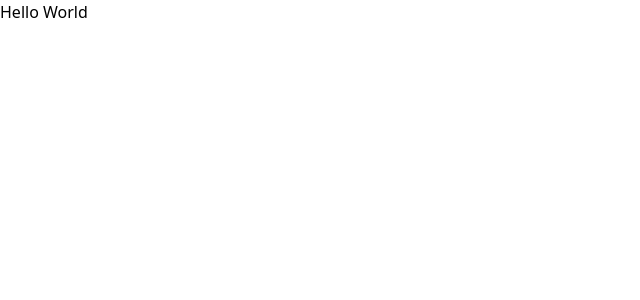
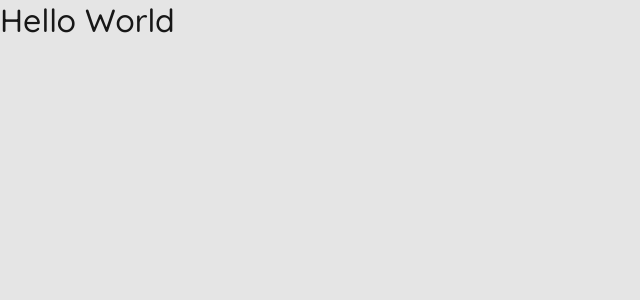
Before and after one commit to uynilo9/uynilo9, a Vue app: page / in a window 1280 px wide. Shown: the top 300 px of the page, without its empty margins (0-640 px from the left). Built offline with nearby package versions, Linux system fonts and the light colour scheme.

Commit message:
Use UnoCSS instead of WindiCSS, remove TODO.txt, add the path alias, setup a simple Vue component in the website

```diff
--- a/index.html
+++ b/index.html
@@ -6,7 +6,14 @@
   <meta name="viewport" content="width=device-width, initial-scale=1.0" />
   <title>uynilo9</title>
 </head>
-<body>
+<body
+  class="
+    flex
+    font-quicksand
+    @light:bg-black:10
+    @dark:bg-black:90
+  "
+>
   <div id="app"></div>
   <script type="module" src="/src/main.ts"></script>
 </body>
--- a/package.json
+++ b/package.json
@@ -15,9 +15,8 @@
     "@vitejs/plugin-vue": "^4.5.2",
     "bun-types": "latest",
     "typescript": "^5.2.2",
+    "unocss": "^0.58.4",
     "vite": "^5.0.8",
-    "vite-plugin-windicss": "^1.9.3",
-    "vue-tsc": "^1.8.25",
-    "windicss": "^3.5.6"
+    "vue-tsc": "^1.8.25"
   }
 }
--- a/src/App.vue
+++ b/src/App.vue
@@ -1,3 +1,13 @@
+<script lang="ts" setup>
+import HelloWorld from '@components/HelloWorld.vue';
+</script>
 <template>
-  <h1>Hello World</h1>
+    <HelloWorld />
 </template>
+<style>
+    * {
+        margin: 0;
+        padding: 0;
+        box-sizing: border-box;
+    }
+</style>
--- /dev/null
+++ b/src/components/HelloWorld.vue
@@ -0,0 +1,10 @@
+<template>
+    <h1
+        class="
+            font-500
+            @dark:text-white:90 @light:text-black:90
+            selection:@dark:bg-white:90 selection:@dark:text-black:90
+            selection:@light:bg-black:90 selection:@light:text-white:90
+        "
+    >Hello World</h1>
+</template>
--- a/src/main.ts
+++ b/src/main.ts
@@ -1,5 +1,6 @@
 import * as vue from 'vue';
+
+import 'virtual:uno.css';
 import App from './App.vue';
-import 'virtual:windi.css';
 
 vue.createApp(App).mount('#app');
--- a/tsconfig.json
+++ b/tsconfig.json
@@ -2,6 +2,10 @@
   "compilerOptions": {
     "target": "ES2020",
     "module": "ESNext",
+    "paths": {
+      "@/*": ["./src/*"],
+      "@components/*": ["./src/components/*"],
+    },
     "lib": ["ES2020", "DOM", "DOM.Iterable"],
     "useDefineForClassFields": true,
     "skipLibCheck": true,
--- /dev/null
+++ b/uno.config.ts
@@ -0,0 +1,13 @@
+import * as unocss from 'unocss';
+
+export default unocss.defineConfig({
+    presets: [
+        unocss.presetUno(),
+        unocss.presetWebFonts({
+        provider: 'google',
+            fonts: {
+                quicksand: 'Quicksand:400,500'
+            }
+        })
+    ]
+});
--- a/vite.config.ts
+++ b/vite.config.ts
@@ -1,14 +1,17 @@
 import path from 'node:path';
+
 import * as vite from 'vite';
+
 import Vue from '@vitejs/plugin-vue';
-import WindiCSS from 'vite-plugin-windicss';
+import UnoCSS from 'unocss/vite';
 
 export default vite.defineConfig({
-  plugins: [Vue(), WindiCSS()],
+  plugins: [Vue(), UnoCSS()],
   base: './',
   resolve: {
     alias: {
       '@': path.resolve(__dirname, 'src'),
+      '@components': path.resolve(__dirname, 'src/components'),
     }
   }
 });
```
Also changed, not shown: CHANGELOG.txt, TODO.txt (deleted), 1 other file (tests, documents, lock files or other folders).
